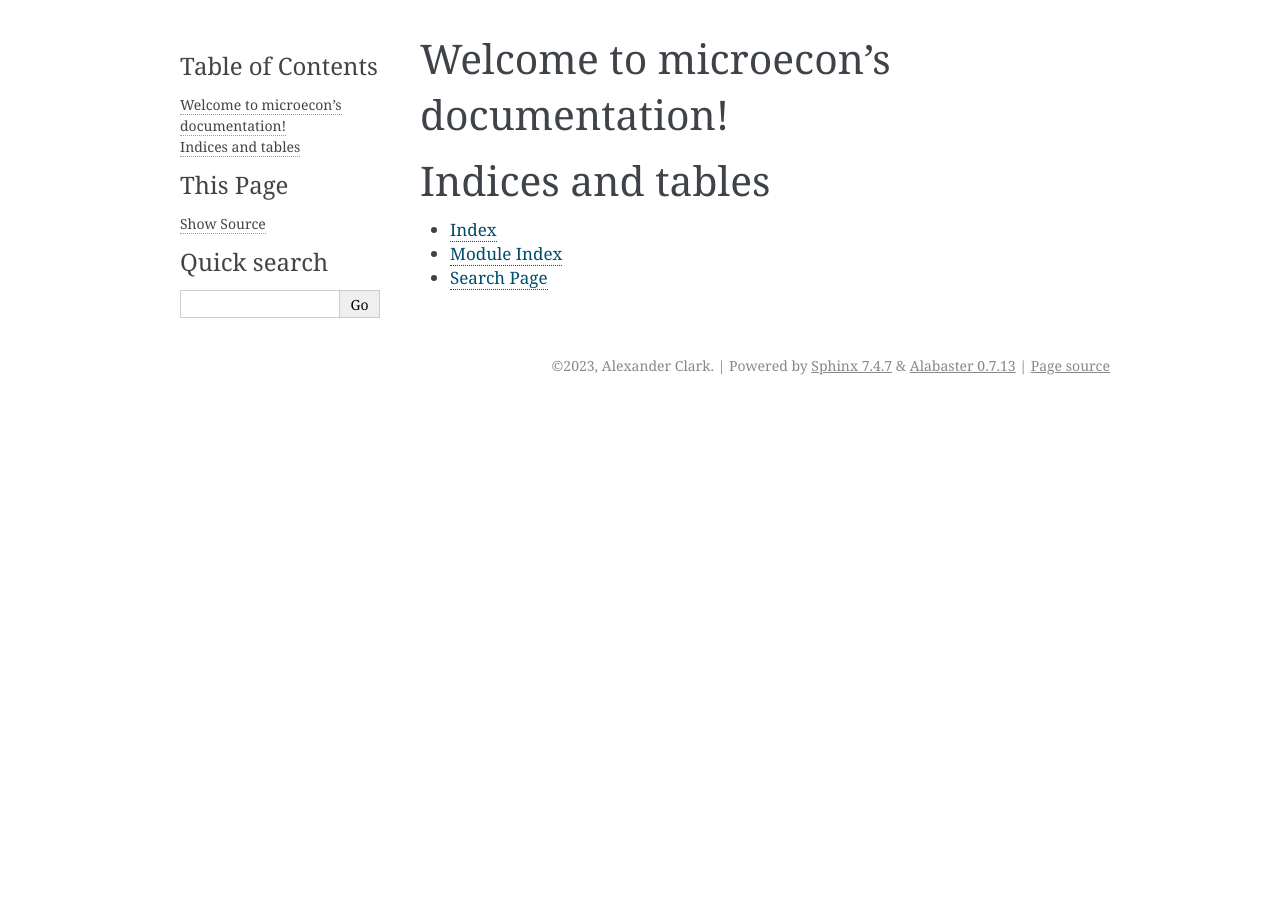
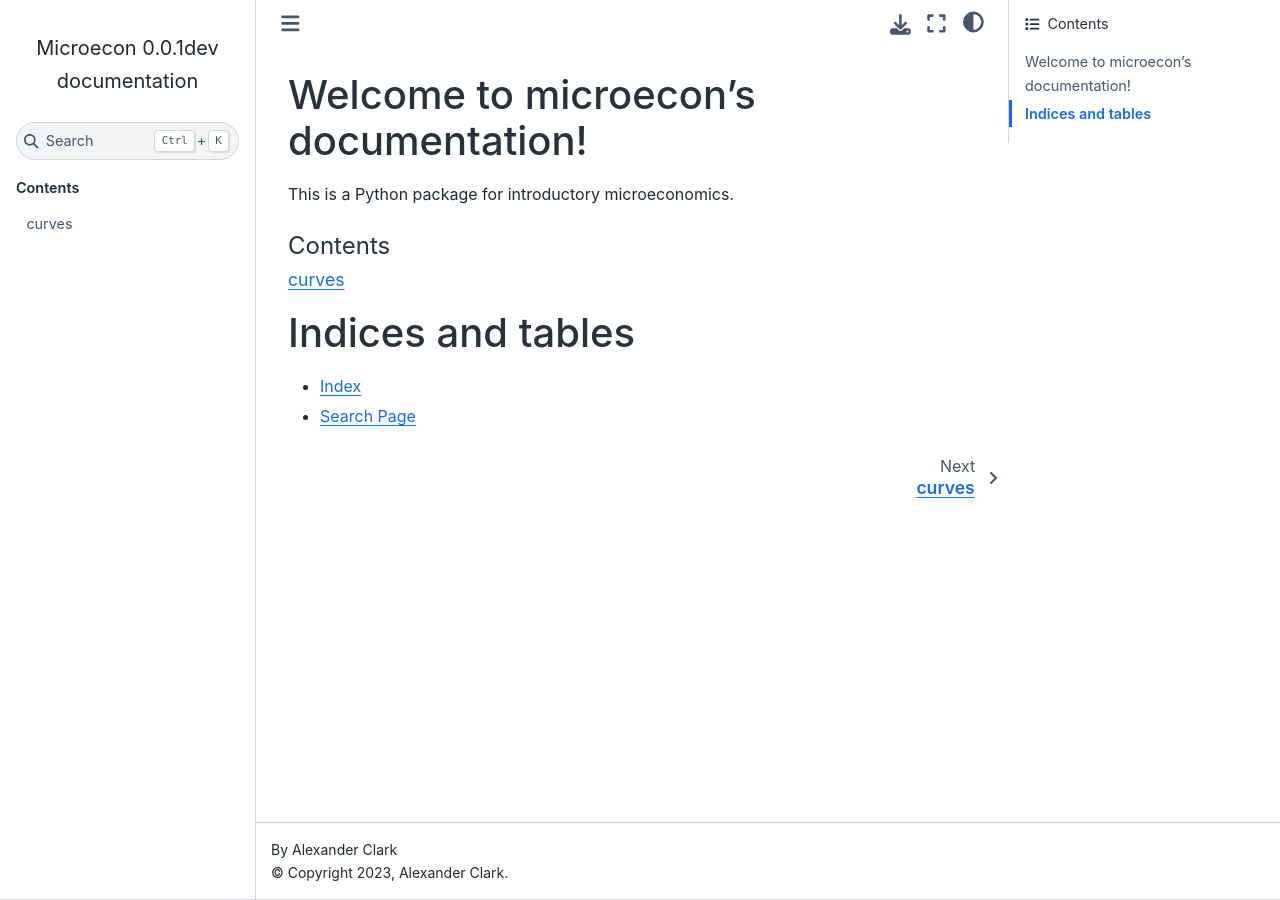
Before and after one commit to alexanderthclark/FreeRide, a Sphinx documentation site: the page built from docs/index.rst, in a window 1280 px wide. Built offline with Sphinx 7.4.7 and the Sphinx Book theme 1.1.4, drawn with Linux system fonts in a browser that asks for light colours.

Commit message:
docs and undefined polynomial

```diff
--- a/docs/conf.py
+++ b/docs/conf.py
@@ -49,5 +49,5 @@ autodoc_mock_imports = ['IPython', 'pandas', 'numpy', 'matplotlib']
 
 # -- Options for HTML output -------------------------------------------------
 
-html_theme = 'alabaster'
+html_theme = 'sphinx_book_theme'
 html_static_path = ['_static']
--- a/docs/index.rst
+++ b/docs/index.rst
@@ -6,9 +6,13 @@
 Welcome to microecon's documentation!
 =====================================
 
+This is a Python package for introductory microeconomics.
+
 .. toctree::
-   :maxdepth: 2
-   :caption: Contents:
+   :maxdepth: 1
+   :caption: Contents
+
+   curves
 
 
 
@@ -16,5 +20,5 @@ Indices and tables
 ==================
 
 * :ref:`genindex`
-* :ref:`modindex`
 * :ref:`search`
+.. * :ref:`modindex`
```
Also changed, not shown: 1 other file.
